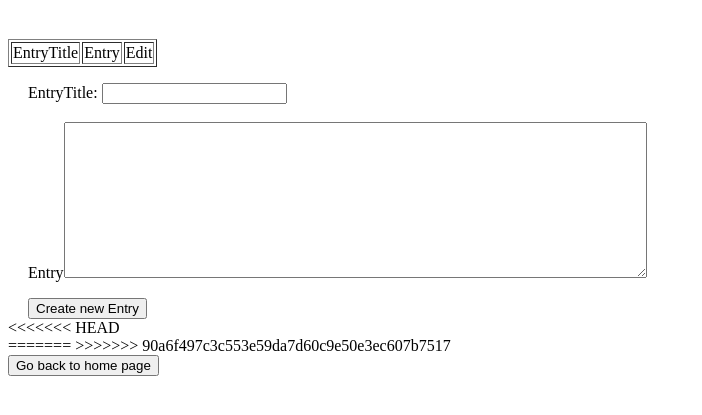
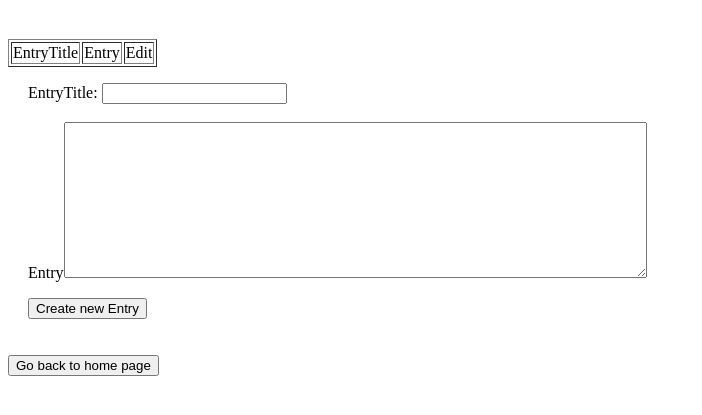
Before and after one commit to Iamchwill/p00, a Flask app: template app/templates/blog.html in a window 1280 px wide. Shown: the top 415 px of the page, without its empty margins (0-702 px from the left). Run offline with Flask 2, Linux system fonts and the light colour scheme; the template is opened without the code that fills it, so the values that code supplies are empty.

Commit message:
merge conflict

```diff
--- a/app/templates/blog.html
+++ b/app/templates/blog.html
@@ -54,11 +54,8 @@ Nov 12, 2021
         &emsp; <button type="submit" name="createentry" value = "{{BlogTitle}}">Create new Entry</button>
 
     </form>
-<<<<<<< HEAD
     <br>
     {{login_fail}}
-=======
->>>>>>> 90a6f497c3c553e59da7d60c9e50e3ec607b7517
   </body>
 
   <br>
```
Also changed, not shown: discobandit.db.
